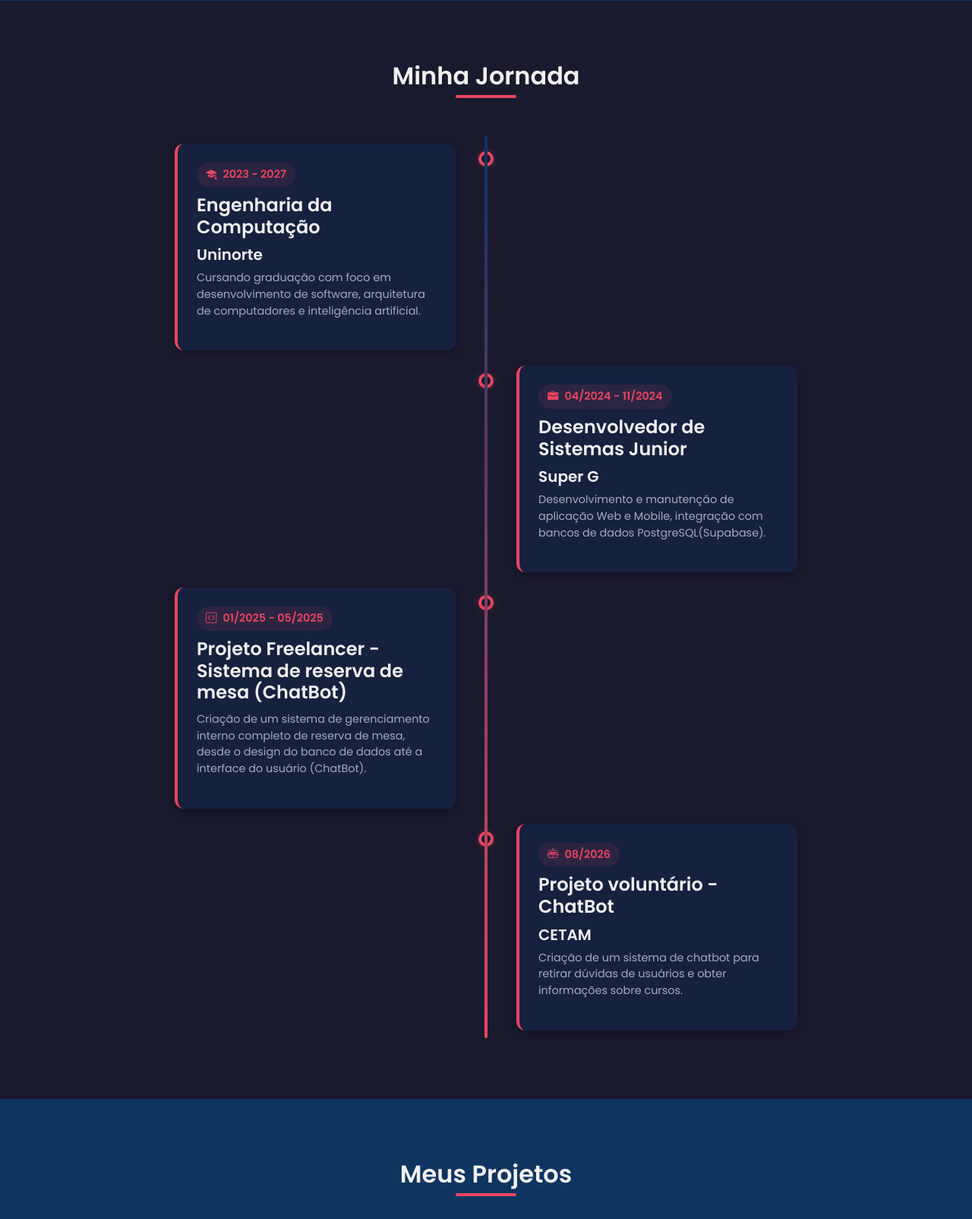
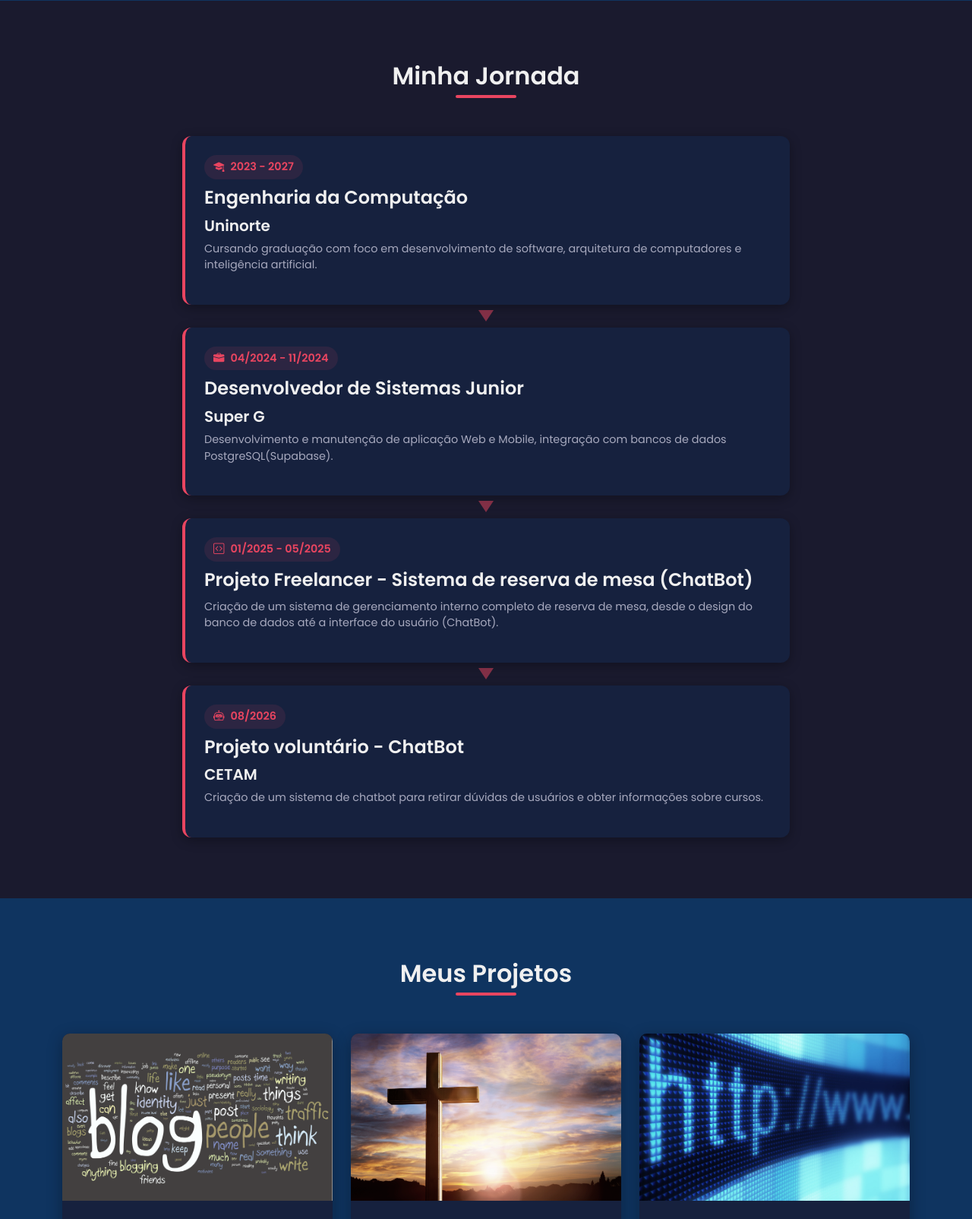
Before and after one commit to JPedroCMartins/portfolio-page, a Flask app: page / in a window 1280 px wide. Shown: the part 2066-3670 px from the top of the page at 76% size. Run offline with Flask 3, Linux system fonts and the light colour scheme; some libraries are stand-ins or nearby versions.

Commit message:
refactor: Remove linha vertical da jornada e usa cartões com setas
Co-authored-by: aider (gemini/gemini-3-pro-preview) <aider@aider.chat>

```diff
--- a/app/static/css/main.css
+++ b/app/static/css/main.css
@@ -157,63 +157,38 @@ h6 {
 
 /* --- Timeline (Experiência/Formação) --- */
 .timeline {
-    position: relative;
-    max-width: 900px;
+    display: flex;
+    flex-direction: column;
+    gap: 30px;
+    max-width: 800px;
     margin: 0 auto;
 }
 
-.timeline::after {
-    content: '';
-    position: absolute;
-    width: 4px;
-    background: linear-gradient(to bottom, var(--dark-primary) 0%, var(--highlight) 100%);
-    top: 0;
-    bottom: 0;
-    left: 50%;
-    margin-left: -2px;
-    border-radius: 2px;
-}
-
 .timeline-item {
-    padding: 10px 40px;
+    width: 100%;
     position: relative;
-    background-color: inherit;
-    width: 50%;
     transition: all 0.3s ease;
 }
 
-.timeline-item::after {
-    /* Círculo na linha */
+/* Seta sutil conectando os itens em vez de uma linha inteira */
+.timeline-item:not(:last-child)::after {
     content: '';
     position: absolute;
-    width: 20px;
-    height: 20px;
-    right: -10px;
-    background-color: var(--dark-bg);
-    border: 4px solid var(--highlight);
-    top: 20px;
-    border-radius: 50%;
-    z-index: 1;
-    box-shadow: 0 0 10px rgba(233, 69, 96, 0.3);
-    transition: all 0.3s ease;
+    bottom: -22px;
+    left: 50%;
+    transform: translateX(-50%);
+    width: 0;
+    height: 0;
+    border-left: 10px solid transparent;
+    border-right: 10px solid transparent;
+    border-top: 15px solid var(--highlight);
+    opacity: 0.5;
+    transition: opacity 0.3s ease;
+    z-index: 2;
 }
 
-.timeline-item:hover::after {
-    background-color: var(--highlight);
-    box-shadow: 0 0 20px rgba(233, 69, 96, 0.8);
-    transform: scale(1.2);
-}
-
-.timeline-item.left {
-    left: 0;
-}
-
-.timeline-item.right {
-    left: 50%;
-}
-
-.timeline-item.right::after {
-    left: -10px;
+.timeline-item:hover:not(:last-child)::after {
+    opacity: 1;
 }
 
 .timeline-content {
@@ -251,27 +226,6 @@ h6 {
     font-size: 0.9rem;
 }
 
-/* Responsivo para Timeline */
-@media screen and (max-width: 768px) {
-    .timeline::after {
-        left: 31px;
-    }
-
-    .timeline-item {
-        width: 100%;
-        padding-left: 70px;
-        padding-right: 25px;
-    }
-
-    .timeline-item.right {
-        left: 0%;
-    }
-
-    .timeline-item.left::after,
-    .timeline-item.right::after {
-        left: 21px;
-    }
-}
 
 /* --- Projetos --- */
 .card {
--- a/app/templates/index.html
+++ b/app/templates/index.html
@@ -138,7 +138,7 @@
         <div class="container">
             <h2 class="section-title" data-aos="fade-up">Minha Jornada</h2>
             <div class="timeline">
-                <div class="timeline-item left" data-aos="fade-right">
+                <div class="timeline-item" data-aos="fade-up">
                     <div class="timeline-content">
                         <div class="date"><i class="bi bi-mortarboard-fill me-2"></i>2023 - 2027</div>
                         <h4>Engenharia da Computação</h4>
@@ -147,7 +147,7 @@
                             inteligência artificial.</p>
                     </div>
                 </div>
-                <div class="timeline-item right" data-aos="fade-left">
+                <div class="timeline-item" data-aos="fade-up">
                     <div class="timeline-content">
                         <div class="date"><i class="bi bi-briefcase-fill me-2"></i>04/2024 - 11/2024</div>
                         <h4>Desenvolvedor de Sistemas Junior</h4>
@@ -156,7 +156,7 @@
                             PostgreSQL(Supabase).</p>
                     </div>
                 </div>
-                <div class="timeline-item left" data-aos="fade-right">
+                <div class="timeline-item" data-aos="fade-up">
                     <div class="timeline-content">
                         <div class="date"><i class="bi bi-code-square me-2"></i>01/2025 - 05/2025</div>
                         <h4>Projeto Freelancer - Sistema de reserva de mesa (ChatBot)</h4>
@@ -164,7 +164,7 @@
                             banco de dados até a interface do usuário (ChatBot).</p>
                     </div>
                 </div>
-                <div class="timeline-item right" data-aos="fade-left">
+                <div class="timeline-item" data-aos="fade-up">
                     <div class="timeline-content">
                         <div class="date"><i class="bi bi-robot me-2"></i>08/2026</div>
                         <h4>Projeto voluntário - ChatBot</h4>
```
